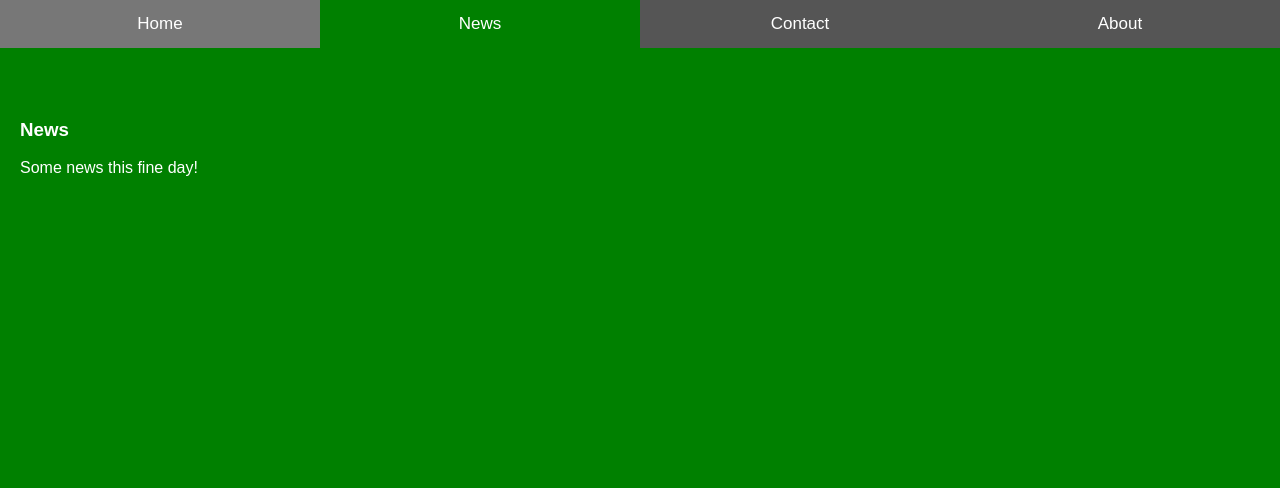
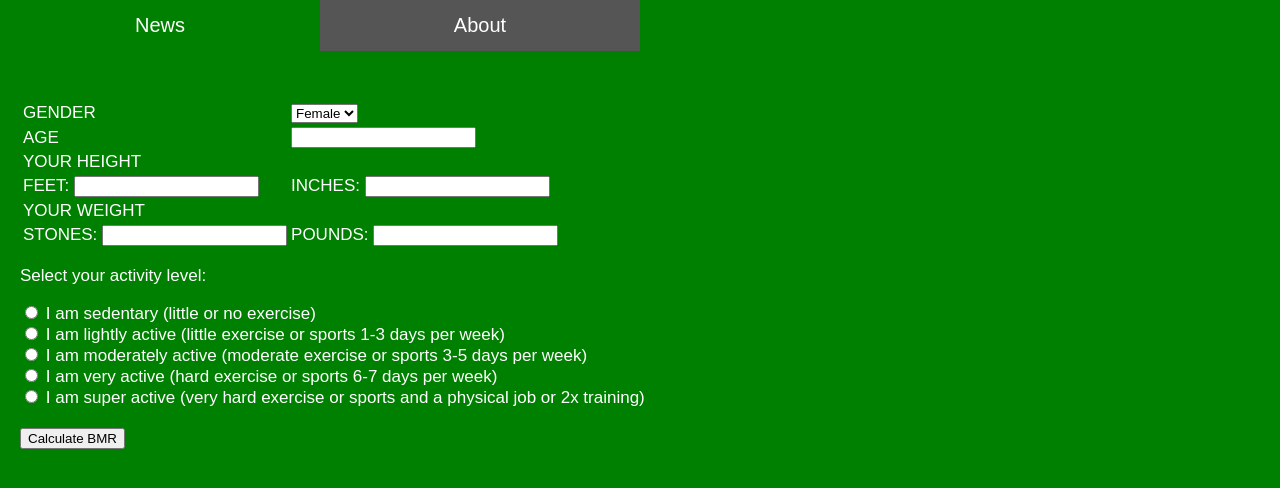
Before and after one commit to manjula-guneratne/Basal-Metabolic-Rate-BMR-Calculator, a plain HTML site: page index.html in a window 1280 px wide. Drawn offline with Linux system fonts and the light colour scheme.

Commit message:
made the template similar to what is expected

```diff
--- a/index.html
+++ b/index.html
@@ -9,30 +9,73 @@
 </head>
 <body>
 
-    <button class="tablink" onclick="openPage('Home',this,'red')">Home</button>
-    <button class="tablink" onclick="openPage('News',this,'green')" id="defaultOpen">News</button>
-    <button class="tablink" onclick="openPage('Contact',this,'blue')">Contact</button>
-    <button class="tablink" onclick="openPage('About',this,'orange')">About</button>
+    <button class="tablink" onclick="openPage('Metric',this,'green')" id="defaultOpen">News</button>
+    <button class="tablink" onclick="openPage('Imperial',this,'orange')">About</button>
 
-    <div class="tabcontent" id="Home">
-        <h3>Home</h3>
-        <p>Home is where the heart is..</p>
+    <!-- Metric tag -->
+    <div class="tabcontent" id="Metric">
+        <table>
+            <tr>
+                <td>GENDER</td>
+                <td>
+                    <select name="gender" id="gender">
+                        <option value="female">Female</option>
+                        <option value="male">Male</option>
+                    </select>
+                </td>
+            </tr>
+            <tr>
+                <td>AGE</td>
+                <td><input type="text" id="age" name="age"></td>
+            </tr>
+            <tr>
+                <td>YOUR HEIGHT</td>
+                <td></td>
+            </tr>
+            <tr>
+                <td>FEET: <input type="text" id="age" name="age"></td>
+                <td>     INCHES: <input type="text" id="age" name="age"></td>
+            </tr>
+            <tr>
+                <td>YOUR WEIGHT</td>
+                <td></td>
+            </tr>
+            <tr>
+                <td>STONES: <input type="text" id="age" name="age"></td>
+                <td>     POUNDS: <input type="text" id="age" name="age"></td>
+            </tr>
+        </table>
+
+        <p>Select your activity level:</p>
+
+        <input type="radio" id="sedentary" name="activity_level" value="0">
+        <label for="sedentary">I am sedentary (little or no exercise)</label>
+        <br>
+
+        <input type="radio" id="light" name="activity_level" value="0">
+        <label for="light">I am lightly active (little exercise or sports 1-3 days per week)</label>
+        <br>
+
+        <input type="radio" id="moderate" name="activity_level" value="0">
+        <label for="moderate">I am moderately active (moderate exercise or sports 3-5 days per week)</label>
+        <br>
+
+        <input type="radio" id="active" name="activity_level" value="0">
+        <label for="active">I am very active (hard exercise or sports 6-7 days per week)</label>
+        <br>
+
+        <input type="radio" id="super_active" name="activity_level" value="0">
+        <label for="super_active">I am super active (very hard exercise or sports and a physical job or 2x training)</label>
+
+        <br><br>
+        <button>Calculate BMR</button>
     </div>
 
-    <div class="tabcontent" id="News">
+    <!-- Imperial tag -->
+    <div class="tabcontent" id="Imperial" value="sedentary">
         <h3>News</h3>
         <p>Some news this fine day!</p>
     </div>
 
-    <div class="tabcontent" id="Contact">
-        <h3>Contact</h3>
-        <p>Get in touch, or swing by for a cup of coffee.</p>
-    </div>
-
-    <div class="tabcontent" id="About">
-        <h3>About</h3>
-        <p>Who we are and what we do.</p>
-    </div>
-
 </body>
 </html>
--- a/style.css
+++ b/style.css
@@ -12,7 +12,7 @@ body, html{
     outline: none;
     cursor: pointer;
     padding: 14px 16px;
-    font-size: 17px;
+    font-size: 20px;
     width: 25%;
 }
 
@@ -25,9 +25,8 @@ body, html{
     display: none;
     padding: 100px 20px;
     height: 100%;
+    font-size: 17px;
 }
 
-#Home {background-color: red;}
-#News {background-color: green;}
-#Contact {background-color: blue;}
-#About {background-color: orange;}
+#Metric {background-color: green;}
+#Imperial {background-color: orange;}
```
